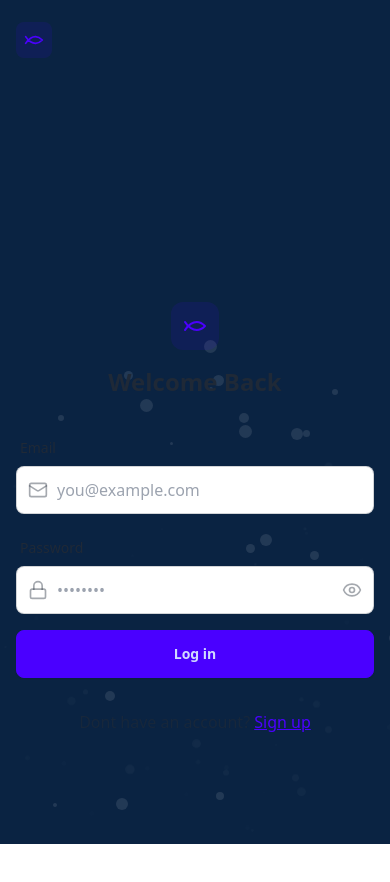
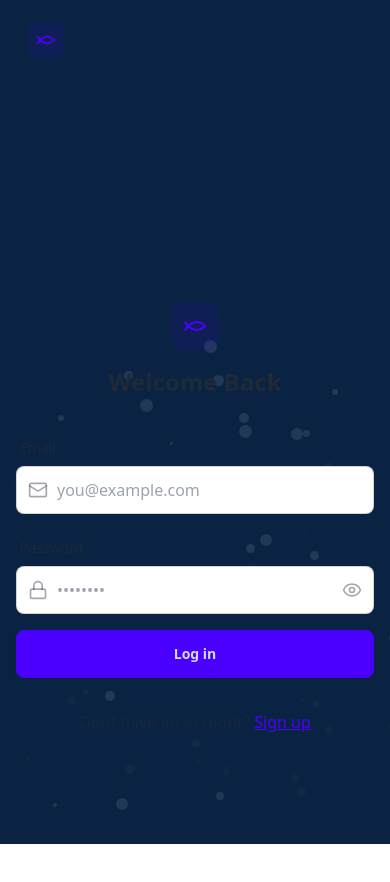
Before and after one commit to nathandyer98/catch-logger-mern, a React (Vite) app in the folder frontend/: page /login in a window 390 px wide. Shown: the top 882 px of the page. Built offline with nearby package versions, Linux system fonts and the light colour scheme; no server answers.

Commit message:
updated responsive requirement

```diff
--- a/frontend/src/components/Navbar.tsx
+++ b/frontend/src/components/Navbar.tsx
@@ -18,7 +18,7 @@ const NavBar = () => {
     <header className="h-16 w-full bg-opacity-0 top-0 z-40 mb-6 mt-2">
       <div className="h-full grid grid-cols-3">
         {/* Left Side */}
-        <div className="flex items-center gap-8">
+        <div className="pl-3 flex items-center gap-8">
           <Link
             to="/"
             className="flex items-center gap-3.5 hover:brightness-125 transition-all"
@@ -26,7 +26,7 @@ const NavBar = () => {
             <div className="size-9 rounded-lg bg-primary/10 flex items-center justify-center">
               <FishSymbol className="w-5 h-5 text-primary" />
             </div>
-            <h1 className="text-lg font-bold hidden lg:block">Catch Logger</h1>
+            <h1 className="text-lg font-bold hidden md:block">Catch Logger</h1>
           </Link>
         </div>
 
@@ -69,7 +69,7 @@ const NavBar = () => {
             <>
               <Link to={"/profile"} className={`btn btn-sm gap-2`}>
                 <User className="size-5" />
-                <span className="hidden lg:inline">Profile</span>
+                <span className="hidden md:inline">Profile</span>
               </Link>
 
               <button className="flex pl-2 gap-2 items-center" onClick={logout}>
```
